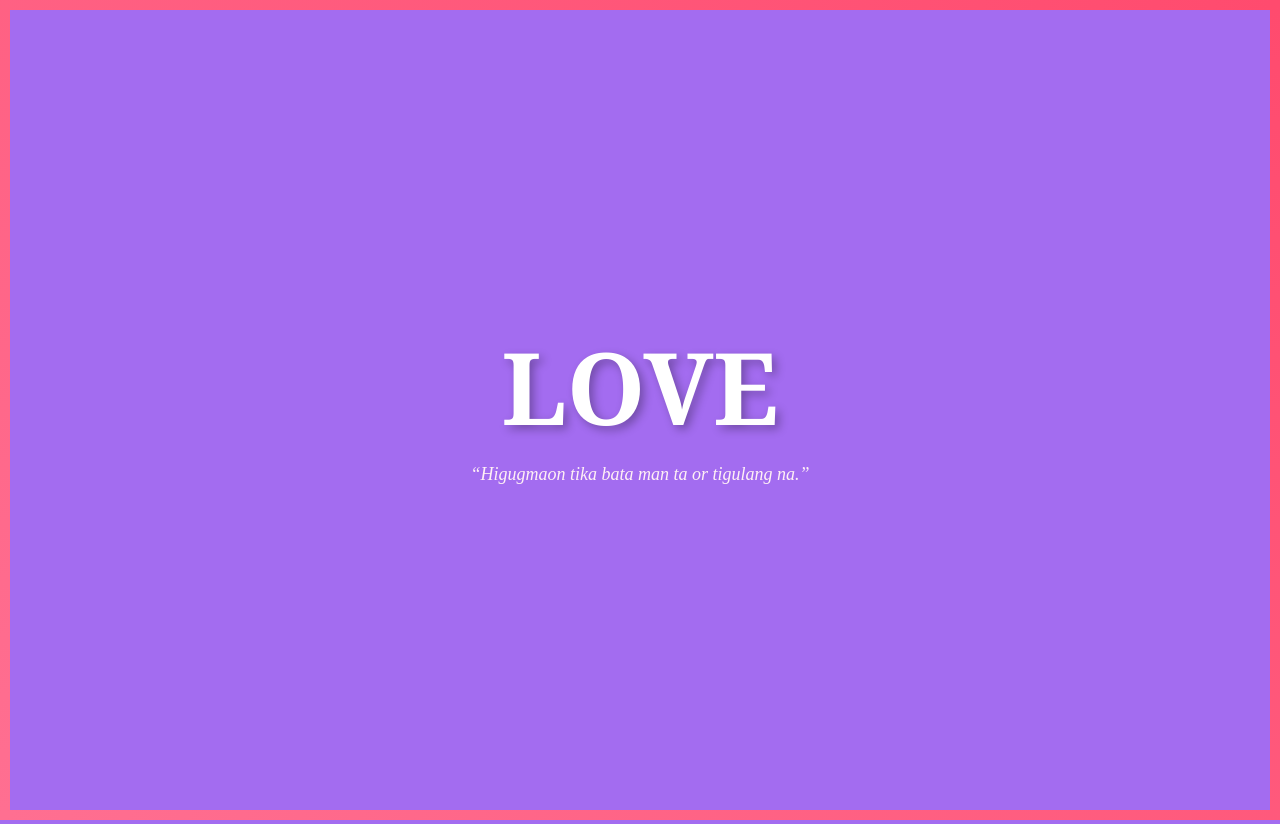
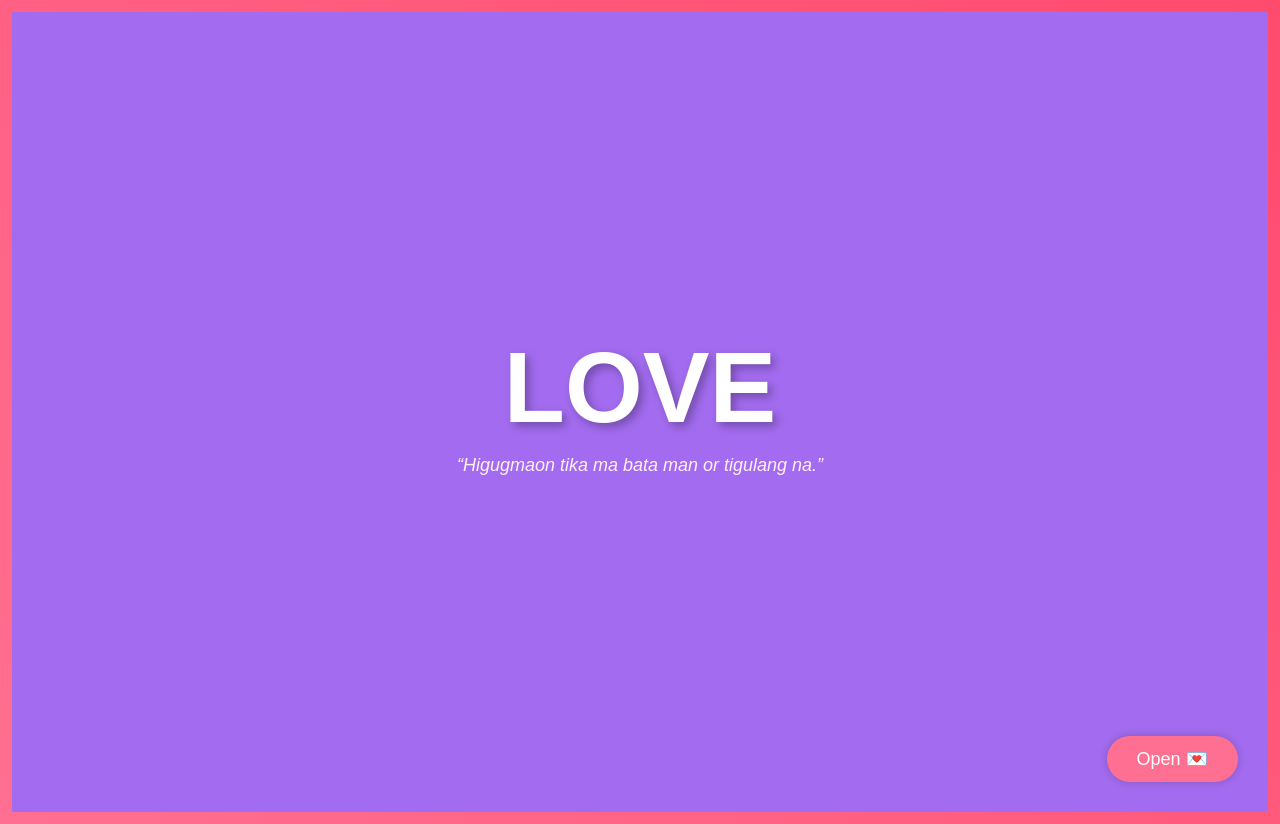
Before and after one commit to hzlmxc-09/lover, a plain HTML site: page index.html in a window 1280 px wide. Drawn offline with Linux system fonts and the light colour scheme.

Commit message:
Update index.html

```diff
--- a/index.html
+++ b/index.html
@@ -12,19 +12,29 @@
       flex-direction: column;
       justify-content: center;
       align-items: center;
-      background-color: #a36cf0; /* Purple background */
-      border: 10px solid transparent;
+      background-color: #a36cf0;
+      border: 12px solid;
       border-image: linear-gradient(45deg, #ff6f91, #ff4b6e);
       border-image-slice: 1;
       border-radius: 25px;
+      position: relative;
+      overflow: hidden;
+      font-family: 'Poppins', sans-serif;
+      animation: glow 5s ease-in-out infinite;
+    }
+
+    @keyframes glow {
+      0% { box-shadow: 0 0 10px #ff6f91, 0 0 20px #ff4b6e; }
+      50% { box-shadow: 0 0 25px #ff4b6e, 0 0 40px #ff6f91; }
+      100% { box-shadow: 0 0 10px #ff6f91, 0 0 20px #ff4b6e; }
     }
 
     h1 {
       font-size: 100px;
-      font-family: 'Georgia', cursive;
       color: white;
+      text-shadow: 4px 4px 10px rgba(0, 0, 0, 0.3);
       margin: 0;
-      text-shadow: 4px 4px 10px rgba(0, 0, 0, 0.3);
+      animation: fadeIn 2s ease forwards;
     }
 
     p {
@@ -32,23 +42,39 @@
       color: #fff0f5;
       font-style: italic;
       margin-top: 10px;
-      max-width: 80%;
       text-align: center;
+      animation: fadeIn 3s ease forwards;
     }
 
-    /* Optional: fade-in animation */
+    button {
+      position: absolute;
+      bottom: 30px;
+      right: 30px;
+      background: #ff6f91;
+      color: white;
+      border: none;
+      padding: 12px 30px;
+      font-size: 18px;
+      border-radius: 30px;
+      cursor: pointer;
+      box-shadow: 0 0 10px rgba(0,0,0,0.2);
+      transition: all 0.3s ease;
+    }
+
+    button:hover {
+      background: #ff4b6e;
+      transform: scale(1.05);
+    }
+
     @keyframes fadeIn {
       from { opacity: 0; transform: translateY(20px); }
       to { opacity: 1; transform: translateY(0); }
-    }
-
-    h1, p {
-      animation: fadeIn 2s ease forwards;
     }
   </style>
 </head>
 <body>
   <h1>LOVE</h1>
-  <p>“Higugmaon tika bata man ta or tigulang na.”</p>
+  <p>“Higugmaon tika ma bata man or tigulang na.”</p>
+  <button onclick="window.location.href='home.html'">Open 💌</button>
 </body>
 </html>
```
